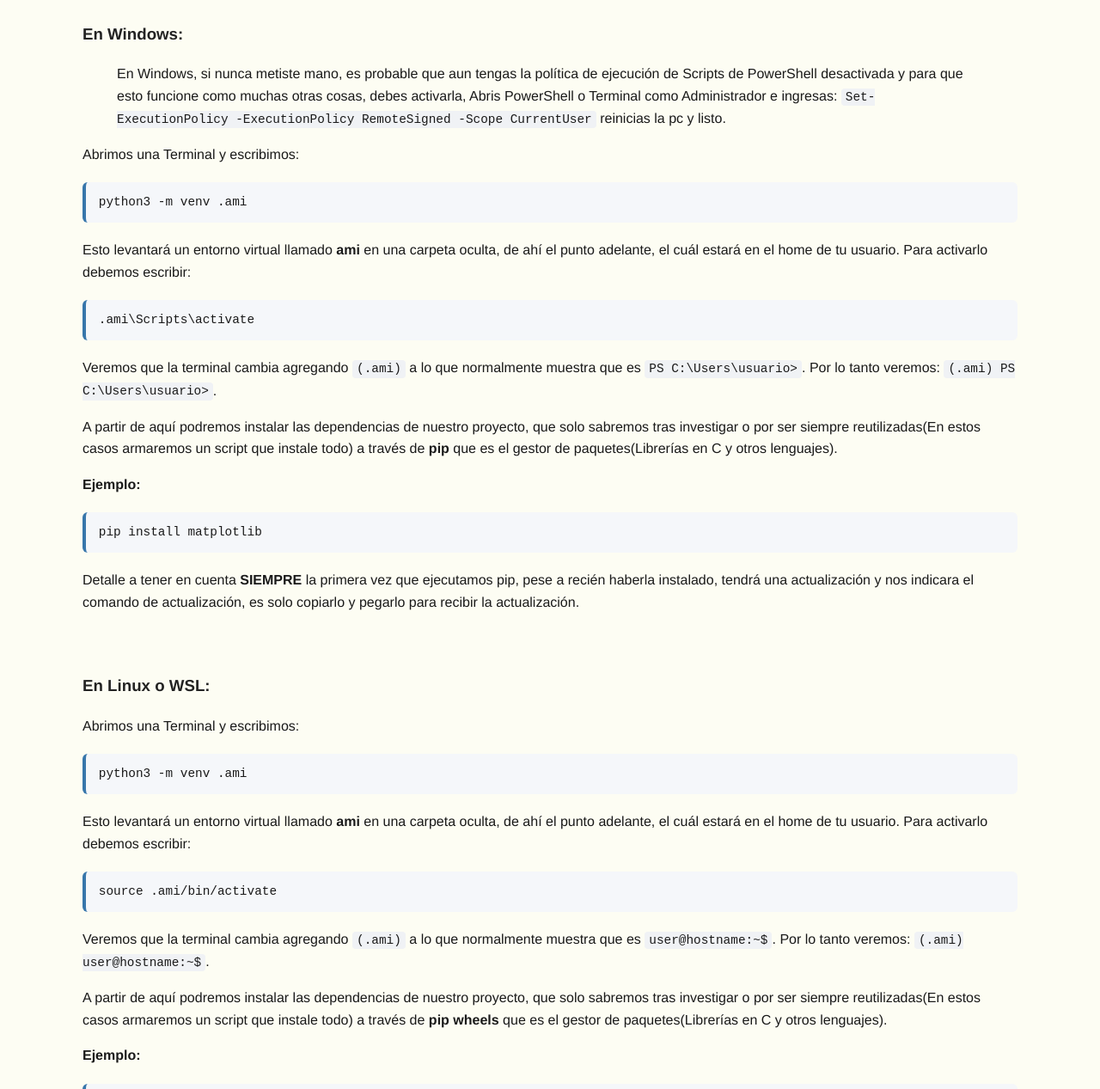
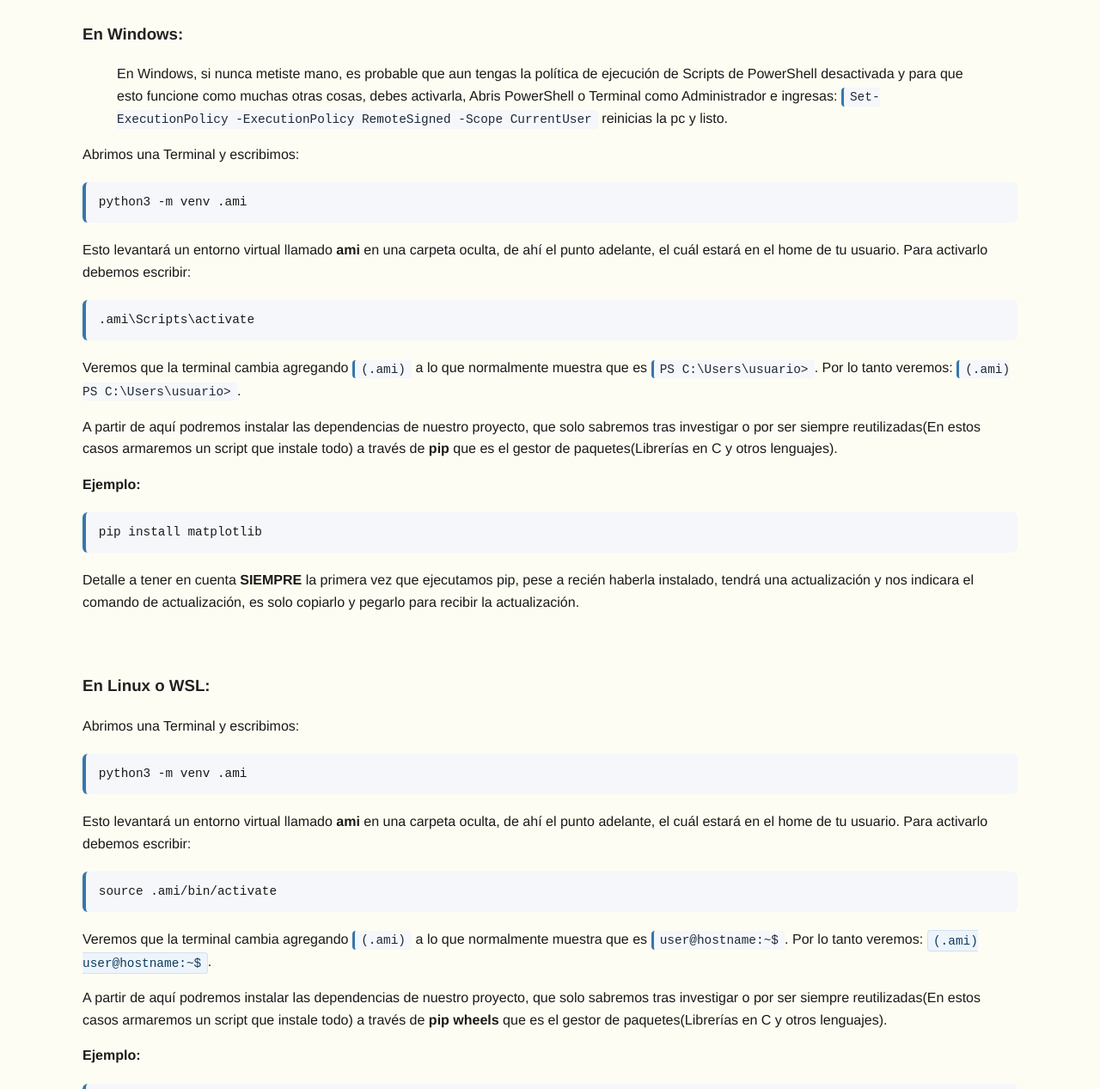
Before and after one commit to PIBSAS/webclub, a plain HTML site: page start.html in a window 1280 px wide. Shown: the part 1461-2728 px from the top of the page at 86% size. Drawn offline with Linux system fonts and the light colour scheme.

Commit message:
Update start.html

```diff
--- a/start.html
+++ b/start.html
@@ -107,7 +107,7 @@
 
             <blockquote>En Windows, si nunca metiste mano, es probable que aun tengas la política de ejecución de Scripts de PowerShell desactivada
                 y para que esto funcione como muchas otras cosas, debes activarla, Abris PowerShell o Terminal como Administrador e ingresas:
-                <code>Set-ExecutionPolicy -ExecutionPolicy RemoteSigned -Scope CurrentUser</code>
+                <code class="cmd">Set-ExecutionPolicy -ExecutionPolicy RemoteSigned -Scope CurrentUser</code>
                 reinicias la pc y listo.
             </blockquote>
 
@@ -120,8 +120,8 @@
             <pre><code>.ami\Scripts\activate</code></pre>
 
             <p>
-                Veremos que la terminal cambia agregando <code>(.ami)</code> a lo que normalmente muestra que es <code>PS C:\Users\usuario></code>.
-                Por lo tanto veremos: <code>(.ami) PS C:\Users\usuario></code>.
+                Veremos que la terminal cambia agregando <code class="cmd">(.ami)</code> a lo que normalmente muestra que es <code class="cmd">PS C:\Users\usuario></code>.
+                Por lo tanto veremos: <code class="cmd">(.ami) PS C:\Users\usuario></code>.
             </p>
 
             <p>
@@ -151,8 +151,8 @@
             <pre><code>source .ami/bin/activate</code></pre>
 
             <p>
-                Veremos que la terminal cambia agregando <code>(.ami)</code> a lo que normalmente muestra que es <code>user@hostname:~$</code>.
-                Por lo tanto veremos: <code>(.ami) user@hostname:~$</code>.
+                Veremos que la terminal cambia agregando <code class="cmd">(.ami)</code> a lo que normalmente muestra que es <code class="cmd">user@hostname:~$</code>.
+                Por lo tanto veremos: <code class="section-code">(.ami) user@hostname:~$</code>.
             </p>
 
             <p>
```
